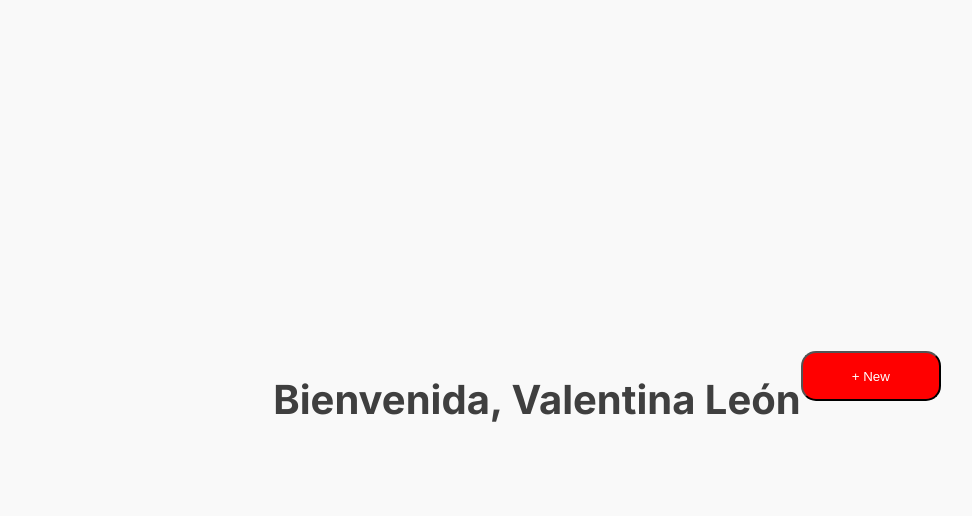
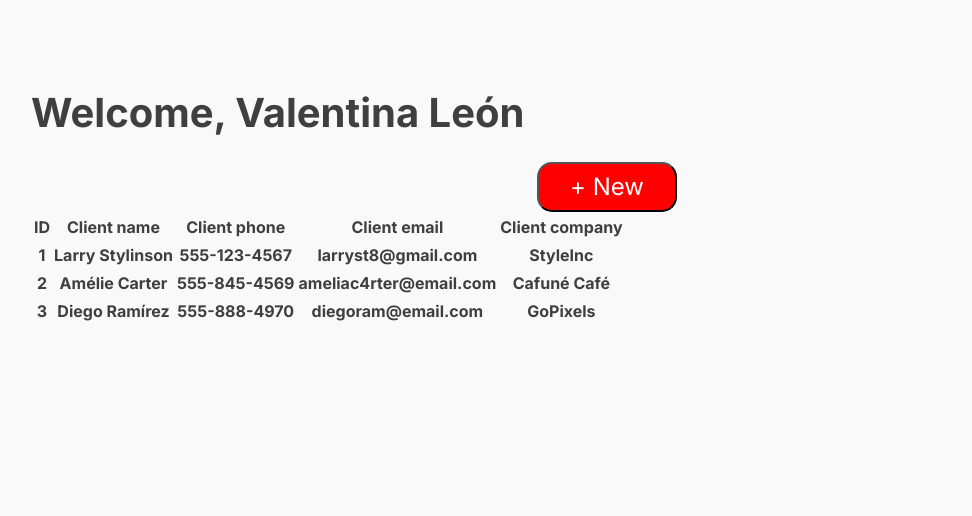
Before and after one commit to val3ntinahdz/Bento, a website built with Vite: page index.html in a window 1280 px wide. Shown: the whole page, without its empty margins (33-1005 px from the left). Built offline with nearby package versions, Linux system fonts and the light colour scheme; data requests are answered from the project's data file.

Commit message:
Fix bug in dashboard content rendering

```diff
--- a/src/components/CreateTable.js
+++ b/src/components/CreateTable.js
@@ -29,7 +29,7 @@ export const CreateTable = async(element) => {
     const clientsData = await getClients();
 
     table = createTableStructure();
-    element.append(table); // apend the table to the main container
+    element.appendChild(table); // apend the table to the main container
 
     let tableHTML = "";
 
--- a/src/main.js
+++ b/src/main.js
@@ -4,9 +4,7 @@ import './style.css'
 import { renderDashboard } from './views/DashboardView';
 
 document.querySelector('#app').innerHTML = `
-  <div class="dashboard-container">
-    <div class="principal-div"></div>
-  </div>
+  <div class="dashboard-container"></div>
 `
 
 // async function getClientsData() {
@@ -19,7 +17,5 @@ document.querySelector('#app').innerHTML = `
 
 // getClientsData();
 
-// create table
-const element = document.querySelector(".principal-div");
+// render dashboard with table view
 renderDashboard();
-// CreateTable(element);
--- a/src/style.css
+++ b/src/style.css
@@ -15,7 +15,6 @@
 
 body {
   margin: 0;
-  display: flex;
   place-items: center;
   min-width: 320px;
   min-height: 100vh;
--- a/src/styles/dashboard.css
+++ b/src/styles/dashboard.css
@@ -1,8 +1,6 @@
 .dashboard-container {
   padding: 2em;
   border-radius: 0.5rem;
-  display: flex;
-  align-items: start;
 }
 
 .welcome-title {
@@ -13,6 +11,9 @@
 .new-client-button {
     background-color: red;
     color: white;
+    font-size: 1.5rem;
+    font-family: "Inter", sans-serif;
+    letter-spacing: -2;
     width: 140px;
     height: 50px;
     border-radius: 15px;
--- a/src/views/DashboardView.js
+++ b/src/views/DashboardView.js
@@ -1,25 +1,49 @@
 import { CreateButtons } from '../components/CreateButtons';
+import { CreateTable } from '../components/CreateTable';
 import '../styles/dashboard.css';
+
+// SOME DOCS
+// check out the docs for the appendChild method -> https://developer.mozilla.org/en-US/docs/Web/API/Node/appendChild
 
 export const renderDashboard = () => {
     const dashboardContainer = document.querySelector(".dashboard-container");
 
     // create headers
+    const header = document.createElement("header");
+
     const welcomeTitle = document.createElement("h1");
-    welcomeTitle.innerText = "Bienvenida, "
+    welcomeTitle.innerText = "Welcome, "
     welcomeTitle.className = "welcome-title";
 
     const newSpan = document.createElement("span");
     newSpan.textContent = "Valentina León";
     newSpan.className = "title-span";
 
-    welcomeTitle.appendChild(newSpan);
-    dashboardContainer.appendChild(welcomeTitle);
+    welcomeTitle.append(newSpan);
+    header.appendChild(welcomeTitle);
 
     // create buttons
     // create a new client
     const newClientBtnClass = "new-client-button";
     const buttonTextContent = "+ New"
-    CreateButtons(newClientBtnClass, dashboardContainer, buttonTextContent);
+    CreateButtons(newClientBtnClass, header, buttonTextContent);
+    // append header to the main container
+    dashboardContainer.appendChild(header);
 
+
+    // and finally, render the table:
+    const principalDiv = document.createElement("div");
+    principalDiv.className = "principal-div";
+    dashboardContainer.appendChild(principalDiv);
+    console.log(principalDiv);
+
+    const element = document.querySelector(".principal-div");
+    CreateTable(element);
+    const clientsTable = document.querySelector("table")
+
+    // append table to the main container
+    dashboardContainer.appendChild(clientsTable);
+
+    // append the dashboard container to our DOM´s body
+    document.body.appendChild(dashboardContainer);
 }
```
Also changed, not shown: src/views/ClientView.js (added).
